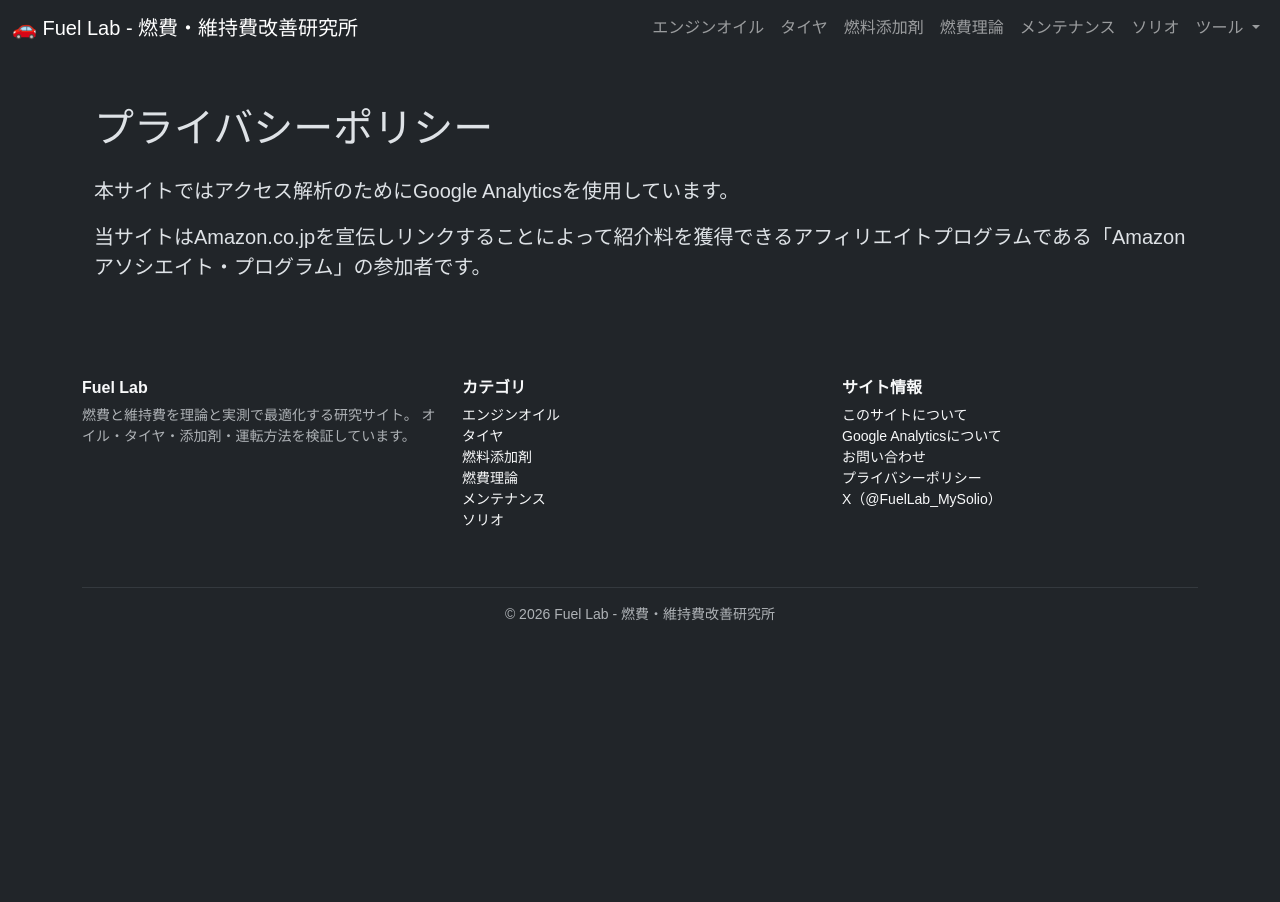
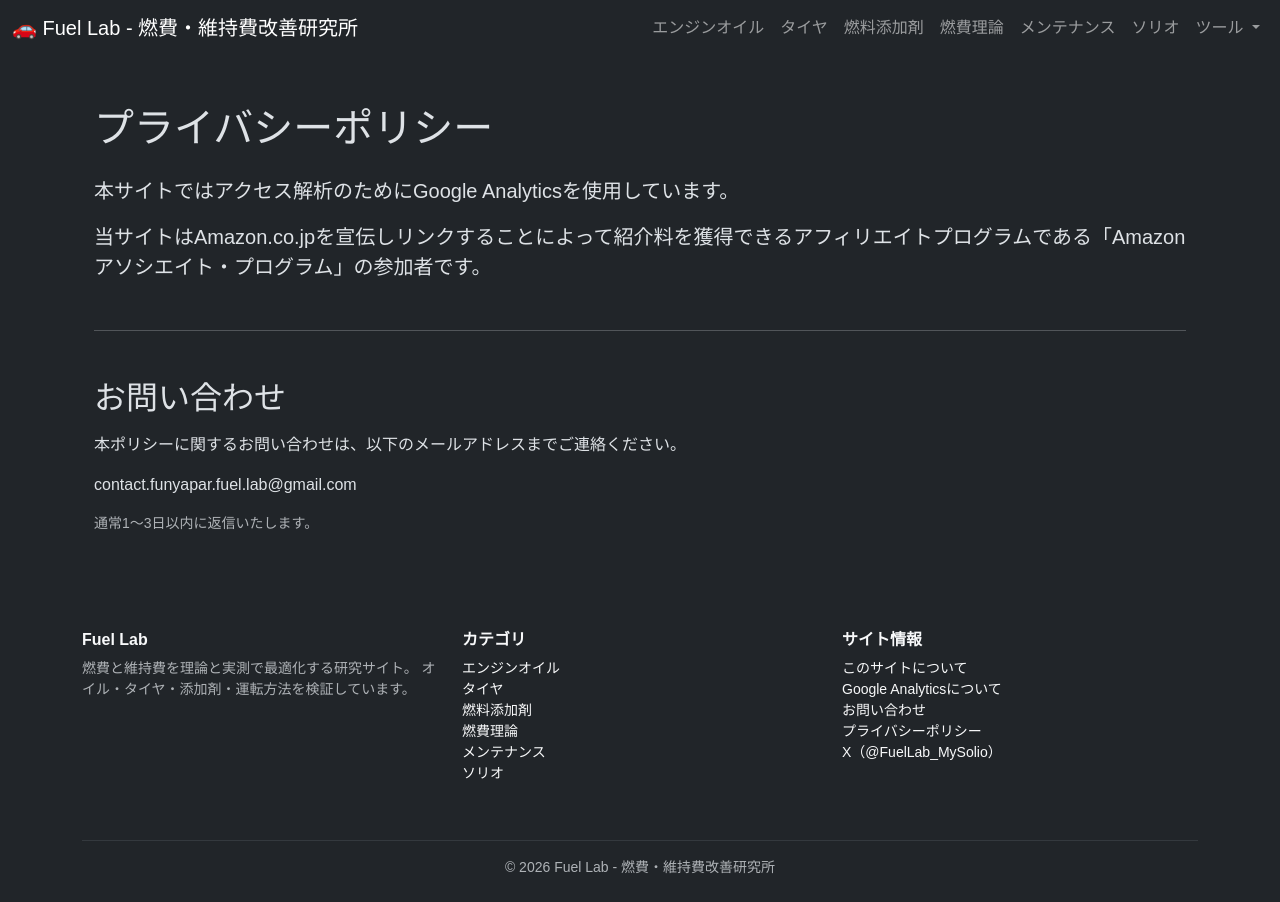
Before and after one commit to funyapar-org/fuel-lab, a Jekyll site: the page built from _about/privacy.md, in a window 1280 px wide. Built offline with Jekyll 4.4.1, drawn with Linux system fonts in a browser that asks for light colours.

Commit message:
privacy.md を更新

```diff
--- a/_about/privacy.md
+++ b/_about/privacy.md
@@ -14,4 +14,21 @@ description: "本サイトではアクセス解析のためにGoogle Analytics
   <p class="lead">
     当サイトはAmazon.co.jpを宣伝しリンクすることによって紹介料を獲得できるアフィリエイトプログラムである「Amazonアソシエイト・プログラム」の参加者です。
   </p>
+
+  <hr class="my-5">
+
+  <h2 class="mb-3">お問い合わせ</h2>
+
+  <p>
+    本ポリシーに関するお問い合わせは、以下のメールアドレスまでご連絡ください。
+  </p>
+
+  <p>
+    contact.funyapar.fuel.lab@gmail.com
+  </p>
+
+  <p class="text-muted small">
+    通常1〜3日以内に返信いたします。
+  </p>
+
 </div>
```
